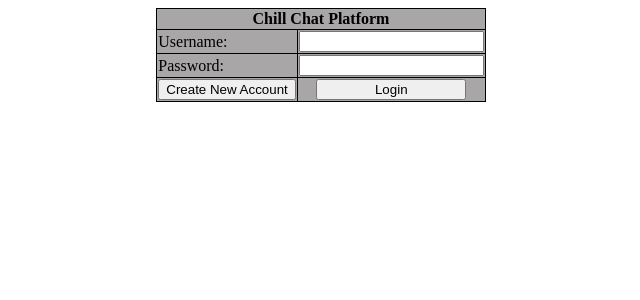
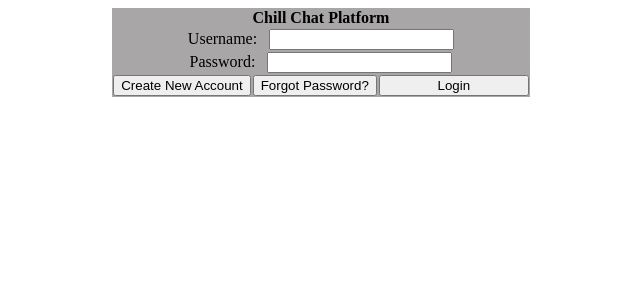
Before and after one commit to chillhumanoid/IT202_Assignment5, a PHP site: page /login.php in a window 1280 px wide. Shown: the top 300 px of the page, without its empty margins (319-959 px from the left). Run offline with PHP 8.4, Linux system fonts and the light colour scheme; data that the repository does not hold is empty.

Commit message:
began adding forgot password button, changed styling to  better suit needs.

```diff
--- a/login.php
+++ b/login.php
@@ -47,20 +47,21 @@
 			<form action="" method="post">
 				<table>
 					<tr>
-						<th colspan="4">Chill Chat Platform</th>
+						<th colspan="3">Chill Chat Platform</th>
 					</tr>
 					<tr>
-						<td class = "labels">Username:</td>
-						<td colspan="2"><input type="text" name="username" id="custID" maxlength="14" required></td>
+						<td colspan="3" class="labels">Username:   &nbsp;   <input type="text" name="username" id="custID" maxlength="14" required></td>
 					</tr>
 					<tr>
-						<td class="labels">Password:</td>
-						<td colspan="2"><input type="password" name="pass" id="custPass" maxlength="20" required></td>
+						<td colspan="3" class="labels">Password: &nbsp;     <input type="password" name="pass" id="custPass" maxlength="20" required></td>
 					</tr>
 					<tr>
 						<td>
 							<input type="submit" name = "newAccount" value="Create New Account"/>
 						</td>
+            <td>
+              <input type="button" name = "forgotPass" value="Forgot Password?"/>
+            </td>
 						<td>
 							<input type="submit" class = "buttons" name = "submit" value="Login" />
 						</td>
--- a/styles/styles.css
+++ b/styles/styles.css
@@ -7,13 +7,13 @@ table{
 	background-color: #a8a6a6;
 }
 table, th, td{
-	border: 1px solid black;
+
 }
 td{
 	text-align: center;
 }
 .labels{
-	text-align: left;
+	text-align: center;
 }
 .labels2{
 	text-align: right;
```
